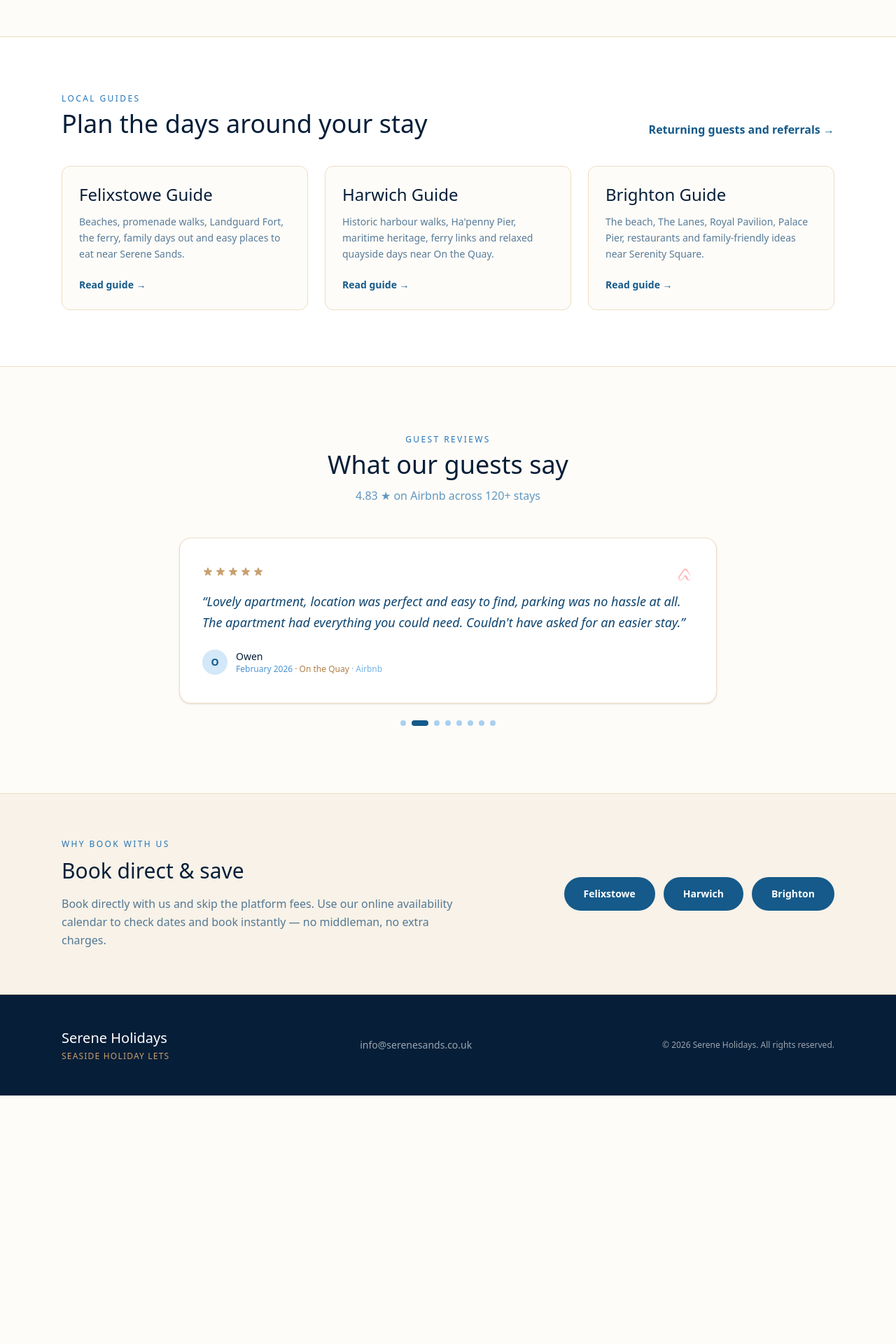
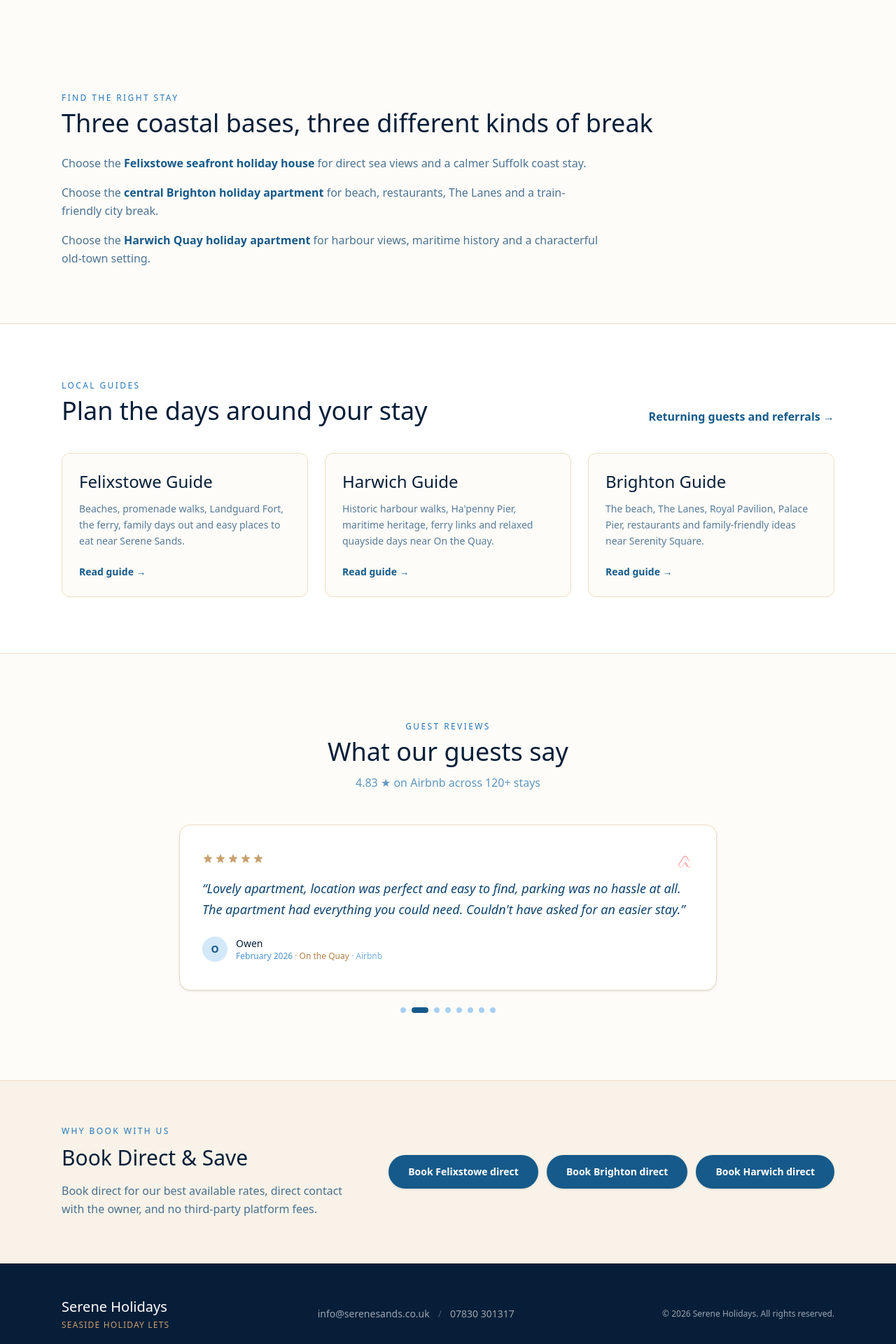
Before and after one commit to benjischreiber/serenesands, a Next.js app: page / in a window 1280 px wide. Shown: the part 1640-3560 px from the top of the page at 70% size. Before the commit the page ends 3205 px from the top, so only its background shows below. Built offline with nearby package versions, Linux system fonts and the light colour scheme; no server answers.

Commit message:
Add conversion tracking and direct booking CTAs

```diff
--- a/app/brighton/page.tsx
+++ b/app/brighton/page.tsx
@@ -1,5 +1,7 @@
 import type { Metadata } from "next";
+import Link from "next/link";
 import Image from "next/image";
+import BookDirectBlock from "@/components/BookDirectBlock";
 import BookingButtons from "@/components/BookingButtons";
 import BookingCalendar from "@/components/BookingCalendar";
 import PhotoGrid from "@/components/PhotoGrid";
@@ -96,6 +98,7 @@ export default function BrightonPage() {
               airbnbUrl="https://www.airbnb.co.uk/rooms/781279887057900075"
               bookingUrl="https://www.booking.com/hotel/gb/clarencia-central-brighton.en-gb.html"
               directUrl="#book"
+              propertyName={property.name}
             />
           </div>
 
@@ -113,6 +116,20 @@ export default function BrightonPage() {
       </section>
 
       <PropertySeoSections slug="brighton" />
+
+      <section className="max-w-6xl mx-auto px-6 pb-20">
+        <p className="text-ocean-800/75 leading-relaxed max-w-3xl">
+          For guests weighing up hotels against a{" "}
+          <Link
+            href="/brighton"
+            className="text-ocean-700 font-semibold hover:text-ocean-500"
+          >
+            central Brighton holiday apartment
+          </Link>
+          , Serenity Square gives you a private base close to the beach, The
+          Lanes and the city centre.
+        </p>
+      </section>
 
       {/* ── Photo gallery ────────────────────────────────────── */}
       <section className="max-w-6xl mx-auto px-6 py-20">
@@ -143,6 +160,15 @@ export default function BrightonPage() {
 
       {/* ── Booking calendar ─────────────────────────────────── */}
       <section id="book" className="py-20">
+        <BookDirectBlock
+          links={[
+            {
+              href: "#book",
+              label: "Check direct availability",
+              propertyName: property.name,
+            },
+          ]}
+        />
         <div className="max-w-6xl mx-auto px-6 mb-10">
           <p className="text-ocean-500 text-xs tracking-[0.2em] uppercase font-medium mb-2">
             Availability &amp; booking
@@ -152,7 +178,11 @@ export default function BrightonPage() {
           </h2>
         </div>
         <div className="max-w-6xl mx-auto px-6">
-          <BookingCalendar calendarKey={CALENDAR_KEY} propertyId="618325" />
+          <BookingCalendar
+            calendarKey={CALENDAR_KEY}
+            propertyId="618325"
+            propertyName={property.name}
+          />
         </div>
       </section>
 
@@ -168,6 +198,7 @@ export default function BrightonPage() {
           <BookingButtons
             airbnbUrl="https://www.airbnb.co.uk/rooms/781279887057900075"
             bookingUrl="https://www.booking.com/hotel/gb/clarencia-central-brighton.en-gb.html"
+            propertyName={property.name}
           />
         </div>
       </section>
--- a/app/felixstowe/page.tsx
+++ b/app/felixstowe/page.tsx
@@ -1,5 +1,7 @@
 import type { Metadata } from "next";
+import Link from "next/link";
 import Image from "next/image";
+import BookDirectBlock from "@/components/BookDirectBlock";
 import BookingButtons from "@/components/BookingButtons";
 import BookingCalendar from "@/components/BookingCalendar";
 import PhotoGrid from "@/components/PhotoGrid";
@@ -91,7 +93,12 @@ export default function FelixstowePage() {
               </span>
             </div>
 
-            <BookingButtons airbnbUrl="https://www.airbnb.co.uk/rooms/9095485" bookingUrl="https://www.booking.com/hotel/gb/serene-sands.en-gb.html" directUrl="#book" />
+            <BookingButtons
+              airbnbUrl="https://www.airbnb.co.uk/rooms/9095485"
+              bookingUrl="https://www.booking.com/hotel/gb/serene-sands.en-gb.html"
+              directUrl="#book"
+              propertyName={property.name}
+            />
           </div>
 
           {/* Hero photo */}
@@ -108,6 +115,21 @@ export default function FelixstowePage() {
       </section>
 
       <PropertySeoSections slug="felixstowe" />
+
+      <section className="max-w-6xl mx-auto px-6 pb-20">
+        <p className="text-ocean-800/75 leading-relaxed max-w-3xl">
+          If you are comparing a{" "}
+          <Link
+            href="/felixstowe"
+            className="text-ocean-700 font-semibold hover:text-ocean-500"
+          >
+            Felixstowe seafront holiday house
+          </Link>{" "}
+          with hotels or apartments, Serene Sands gives you the privacy of a
+          whole home, direct sea views and self-catering space for a proper
+          coastal break.
+        </p>
+      </section>
 
       {/* ── Photo gallery ────────────────────────────────────── */}
       <section className="max-w-6xl mx-auto px-6 py-20">
@@ -138,6 +160,15 @@ export default function FelixstowePage() {
 
       {/* ── Booking calendar ─────────────────────────────────── */}
       <section id="book" className="py-20">
+        <BookDirectBlock
+          links={[
+            {
+              href: "#book",
+              label: "Check direct availability",
+              propertyName: property.name,
+            },
+          ]}
+        />
         <div className="max-w-6xl mx-auto px-6 mb-10">
           <p className="text-ocean-500 text-xs tracking-[0.2em] uppercase font-medium mb-2">
             Availability &amp; booking
@@ -147,7 +178,11 @@ export default function FelixstowePage() {
           </h2>
         </div>
         <div className="max-w-6xl mx-auto px-6">
-          <BookingCalendar calendarKey={CALENDAR_KEY} propertyId="385019" />
+          <BookingCalendar
+            calendarKey={CALENDAR_KEY}
+            propertyId="385019"
+            propertyName={property.name}
+          />
         </div>
       </section>
 
@@ -160,7 +195,11 @@ export default function FelixstowePage() {
               Or book via your preferred platform.
             </p>
           </div>
-          <BookingButtons airbnbUrl="https://www.airbnb.co.uk/rooms/9095485" bookingUrl="https://www.booking.com/hotel/gb/serene-sands.en-gb.html" />
+          <BookingButtons
+            airbnbUrl="https://www.airbnb.co.uk/rooms/9095485"
+            bookingUrl="https://www.booking.com/hotel/gb/serene-sands.en-gb.html"
+            propertyName={property.name}
+          />
         </div>
       </section>
     </>
--- a/app/harwich/page.tsx
+++ b/app/harwich/page.tsx
@@ -1,5 +1,7 @@
 import type { Metadata } from "next";
+import Link from "next/link";
 import Image from "next/image";
+import BookDirectBlock from "@/components/BookDirectBlock";
 import BookingButtons from "@/components/BookingButtons";
 import BookingCalendar from "@/components/BookingCalendar";
 import PhotoGrid from "@/components/PhotoGrid";
@@ -93,7 +95,12 @@ export default function HarwichPage() {
               </span>
             </div>
 
-            <BookingButtons airbnbUrl="https://www.airbnb.co.uk/rooms/23714563" bookingUrl="https://www.booking.com/hotel/gb/on-the-quay.en-gb.html" directUrl="#book" />
+            <BookingButtons
+              airbnbUrl="https://www.airbnb.co.uk/rooms/23714563"
+              bookingUrl="https://www.booking.com/hotel/gb/on-the-quay.en-gb.html"
+              directUrl="#book"
+              propertyName={property.name}
+            />
           </div>
 
           {/* Hero photo */}
@@ -110,6 +117,20 @@ export default function HarwichPage() {
       </section>
 
       <PropertySeoSections slug="harwich" />
+
+      <section className="max-w-6xl mx-auto px-6 pb-20">
+        <p className="text-ocean-800/75 leading-relaxed max-w-3xl">
+          If you want a{" "}
+          <Link
+            href="/harwich"
+            className="text-ocean-700 font-semibold hover:text-ocean-500"
+          >
+            Harwich Quay holiday apartment
+          </Link>{" "}
+          rather than a standard hotel stopover, On the Quay gives you historic
+          surroundings, harbour walks and a self-catering base by the water.
+        </p>
+      </section>
 
       {/* ── Photo gallery ────────────────────────────────────── */}
       <section className="max-w-6xl mx-auto px-6 py-20">
@@ -140,6 +161,15 @@ export default function HarwichPage() {
 
       {/* ── Booking calendar ─────────────────────────────────── */}
       <section id="book" className="py-20">
+        <BookDirectBlock
+          links={[
+            {
+              href: "#book",
+              label: "Check direct availability",
+              propertyName: property.name,
+            },
+          ]}
+        />
         <div className="max-w-6xl mx-auto px-6 mb-10">
           <p className="text-ocean-500 text-xs tracking-[0.2em] uppercase font-medium mb-2">
             Availability &amp; booking
@@ -149,7 +179,11 @@ export default function HarwichPage() {
           </h2>
         </div>
         <div className="max-w-6xl mx-auto px-6">
-          <BookingCalendar calendarKey={CALENDAR_KEY} propertyId="532734" />
+          <BookingCalendar
+            calendarKey={CALENDAR_KEY}
+            propertyId="532734"
+            propertyName={property.name}
+          />
         </div>
       </section>
 
@@ -162,7 +196,11 @@ export default function HarwichPage() {
               Or book via your preferred platform.
             </p>
           </div>
-          <BookingButtons airbnbUrl="https://www.airbnb.co.uk/rooms/23714563" bookingUrl="https://www.booking.com/hotel/gb/on-the-quay.en-gb.html" />
+          <BookingButtons
+            airbnbUrl="https://www.airbnb.co.uk/rooms/23714563"
+            bookingUrl="https://www.booking.com/hotel/gb/on-the-quay.en-gb.html"
+            propertyName={property.name}
+          />
         </div>
       </section>
     </>
--- a/app/page.tsx
+++ b/app/page.tsx
@@ -1,6 +1,7 @@
 import type { Metadata } from "next";
 import Link from "next/link";
 import Image from "next/image";
+import BookDirectBlock from "@/components/BookDirectBlock";
 import ReviewsCarousel from "@/components/ReviewsCarousel";
 import { homepageReviews } from "@/lib/reviews";
 import { absoluteUrl, homeJsonLd } from "@/lib/site";
@@ -180,6 +181,48 @@ export default function HomePage() {
         </div>
       </section>
 
+      <section className="max-w-6xl mx-auto px-6 py-20">
+        <p className="text-ocean-500 text-xs tracking-[0.2em] uppercase font-medium mb-2">
+          Find the right stay
+        </p>
+        <h2 className="font-serif text-4xl text-ocean-950 mb-6">
+          Three coastal bases, three different kinds of break
+        </h2>
+        <div className="space-y-4 text-ocean-800/75 leading-relaxed max-w-3xl">
+          <p>
+            Choose the{" "}
+            <Link
+              href="/felixstowe"
+              className="text-ocean-700 font-semibold hover:text-ocean-500"
+            >
+              Felixstowe seafront holiday house
+            </Link>{" "}
+            for direct sea views and a calmer Suffolk coast stay.
+          </p>
+          <p>
+            Choose the{" "}
+            <Link
+              href="/brighton"
+              className="text-ocean-700 font-semibold hover:text-ocean-500"
+            >
+              central Brighton holiday apartment
+            </Link>{" "}
+            for beach, restaurants, The Lanes and a train-friendly city break.
+          </p>
+          <p>
+            Choose the{" "}
+            <Link
+              href="/harwich"
+              className="text-ocean-700 font-semibold hover:text-ocean-500"
+            >
+              Harwich Quay holiday apartment
+            </Link>{" "}
+            for harbour views, maritime history and a characterful old-town
+            setting.
+          </p>
+        </div>
+      </section>
+
       <section className="bg-white border-y border-sand-200">
         <div className="max-w-6xl mx-auto px-6 py-20">
           <p className="text-ocean-500 text-xs tracking-[0.2em] uppercase font-medium mb-2">
@@ -232,44 +275,25 @@ export default function HomePage() {
         <ReviewsCarousel reviews={homepageReviews} showProperty />
       </section>
 
-      {/* ── Book direct strip ────────────────────────────────── */}
-      <section className="bg-sand-100 border-y border-sand-200">
-        <div className="max-w-6xl mx-auto px-6 py-16 flex flex-col md:flex-row items-center gap-10">
-          <div className="flex-1">
-            <p className="text-ocean-500 text-xs tracking-[0.2em] uppercase font-medium mb-3">
-              Why book with us
-            </p>
-            <h2 className="font-serif text-3xl text-ocean-950 mb-4">
-              Book direct &amp; save
-            </h2>
-            <p className="text-ocean-800/70 leading-relaxed max-w-xl">
-              Book directly with us and skip the platform fees. Use our online
-              availability calendar to check dates and book instantly — no
-              middleman, no extra charges.
-            </p>
-          </div>
-          <div className="flex flex-col sm:flex-row gap-3 shrink-0">
-            <a
-              href="/felixstowe#book"
-              className="inline-flex items-center justify-center bg-ocean-700 text-white font-semibold px-7 py-3.5 rounded-full hover:bg-ocean-600 transition-colors text-sm"
-            >
-              Felixstowe
-            </a>
-            <a
-              href="/harwich#book"
-              className="inline-flex items-center justify-center bg-ocean-700 text-white font-semibold px-7 py-3.5 rounded-full hover:bg-ocean-600 transition-colors text-sm"
-            >
-              Harwich
-            </a>
-            <a
-              href="/brighton#book"
-              className="inline-flex items-center justify-center bg-ocean-700 text-white font-semibold px-7 py-3.5 rounded-full hover:bg-ocean-600 transition-colors text-sm"
-            >
-              Brighton
-            </a>
-          </div>
-        </div>
-      </section>
+      <BookDirectBlock
+        links={[
+          {
+            href: "/felixstowe#book",
+            label: "Book Felixstowe direct",
+            propertyName: "Serene Sands",
+          },
+          {
+            href: "/brighton#book",
+            label: "Book Brighton direct",
+            propertyName: "Serenity Square",
+          },
+          {
+            href: "/harwich#book",
+            label: "Book Harwich direct",
+            propertyName: "On the Quay",
+          },
+        ]}
+      />
     </>
   );
 }
--- /dev/null
+++ b/components/BookDirectBlock.tsx
@@ -0,0 +1,57 @@
+"use client";
+
+import Link from "next/link";
+import { trackAnalyticsEvent } from "@/lib/analytics-events";
+
+interface LinkItem {
+  href: string;
+  label: string;
+  propertyName: string;
+}
+
+interface Props {
+  title?: string;
+  links: LinkItem[];
+}
+
+export default function BookDirectBlock({
+  title = "Book Direct & Save",
+  links,
+}: Props) {
+  return (
+    <section className="bg-sand-100 border-y border-sand-200">
+      <div className="max-w-6xl mx-auto px-6 py-16 flex flex-col md:flex-row items-start md:items-center gap-10">
+        <div className="flex-1">
+          <p className="text-ocean-500 text-xs tracking-[0.2em] uppercase font-medium mb-3">
+            Why book with us
+          </p>
+          <h2 className="font-serif text-3xl text-ocean-950 mb-4">
+            {title}
+          </h2>
+          <p className="text-ocean-800/75 leading-relaxed max-w-2xl">
+            Book direct for our best available rates, direct contact with the
+            owner, and no third-party platform fees.
+          </p>
+        </div>
+        <div className="flex flex-col sm:flex-row gap-3 shrink-0">
+          {links.map((link) => (
+            <Link
+              key={link.href}
+              href={link.href}
+              onClick={() =>
+                trackAnalyticsEvent("book_direct_click", {
+                  property_name: link.propertyName,
+                  link_url: link.href,
+                  cta_text: link.label,
+                })
+              }
+              className="inline-flex items-center justify-center bg-ocean-700 text-white font-semibold px-7 py-3.5 rounded-full hover:bg-ocean-600 transition-colors text-sm shadow-sm"
+            >
+              {link.label}
+            </Link>
+          ))}
+        </div>
+      </div>
+    </section>
+  );
+}
--- a/components/BookingCalendar.tsx
+++ b/components/BookingCalendar.tsx
@@ -1,14 +1,21 @@
 "use client";
 
 import { useEffect, useRef } from "react";
+import { trackAnalyticsEvent } from "@/lib/analytics-events";
 
 interface Props {
   calendarKey: string;
   propertyId: string;
+  propertyName: string;
 }
 
-export default function BookingCalendar({ calendarKey, propertyId }: Props) {
+export default function BookingCalendar({
+  calendarKey,
+  propertyId,
+  propertyName,
+}: Props) {
   const iframeRef = useRef<HTMLIFrameElement>(null);
+  const trackedRef = useRef(false);
 
   // Listen for height messages from the iframe content
   useEffect(() => {
@@ -20,6 +27,19 @@ export default function BookingCalendar({ calendarKey, propertyId }: Props) {
     window.addEventListener("message", handler);
     return () => window.removeEventListener("message", handler);
   }, []);
+
+  const trackCalendarInteraction = () => {
+    if (trackedRef.current) {
+      return;
+    }
+
+    trackedRef.current = true;
+    trackAnalyticsEvent("calendar_interaction", {
+      property_name: propertyName,
+      link_url: `supercontrol:${propertyId}`,
+      cta_text: "Availability calendar",
+    });
+  };
 
   const html = `<!DOCTYPE html>
 <html>
@@ -53,6 +73,8 @@ export default function BookingCalendar({ calendarKey, propertyId }: Props) {
         style={{ width: "480px", maxWidth: "100%", height: "420px", border: "none" }}
         title="Availability calendar"
         scrolling="no"
+        onFocus={trackCalendarInteraction}
+        onPointerDown={trackCalendarInteraction}
       />
     </div>
   );
--- a/components/Footer.tsx
+++ b/components/Footer.tsx
@@ -1,4 +1,11 @@
+"use client";
+
+import { trackAnalyticsEvent } from "@/lib/analytics-events";
+import { contactEmail, contactPhone } from "@/lib/site";
+
 export default function Footer() {
+  const displayPhone = "07830 301317";
+
   return (
     <footer className="bg-ocean-950 text-white/60">
       <div className="max-w-6xl mx-auto px-6 py-12 flex flex-col md:flex-row items-center justify-between gap-6">
@@ -13,10 +20,31 @@ export default function Footer() {
 
         <div className="text-center text-sm">
           <a
-            href="mailto:info@serenesands.co.uk"
+            href={`mailto:${contactEmail}`}
+            onClick={() =>
+              trackAnalyticsEvent("email_click", {
+                property_name: "Serene Holidays",
+                link_url: `mailto:${contactEmail}`,
+                cta_text: contactEmail,
+              })
+            }
             className="hover:text-white transition-colors"
           >
-            info@serenesands.co.uk
+            {contactEmail}
+          </a>
+          <span className="mx-3 text-white/25">/</span>
+          <a
+            href={`tel:${contactPhone}`}
+            onClick={() =>
+              trackAnalyticsEvent("phone_click", {
+                property_name: "Serene Holidays",
+                link_url: `tel:${contactPhone}`,
+                cta_text: displayPhone,
+              })
+            }
+            className="hover:text-white transition-colors"
+          >
+            {displayPhone}
           </a>
         </div>
 
--- /dev/null
+++ b/lib/analytics-events.ts
@@ -0,0 +1,36 @@
+"use client";
+
+export type AnalyticsEventName =
+  | "book_direct_click"
+  | "airbnb_outbound_click"
+  | "booking_outbound_click"
+  | "email_click"
+  | "phone_click"
+  | "calendar_interaction";
+
+interface AnalyticsParams {
+  property_name?: string;
+  page_path?: string;
+  link_url?: string;
+  cta_text?: string;
+}
+
+declare global {
+  interface Window {
+    gtag?: (...args: unknown[]) => void;
+  }
+}
+
+export function trackAnalyticsEvent(
+  eventName: AnalyticsEventName,
+  params: AnalyticsParams,
+) {
+  if (typeof window === "undefined" || !window.gtag) {
+    return;
+  }
+
+  window.gtag("event", eventName, {
+    page_path: `${window.location.pathname}${window.location.search}`,
+    ...params,
+  });
+}
```
Also changed, not shown: components/BookingButtons.tsx (+30 -3 lines), lib/site.ts (+37 -2 lines).
